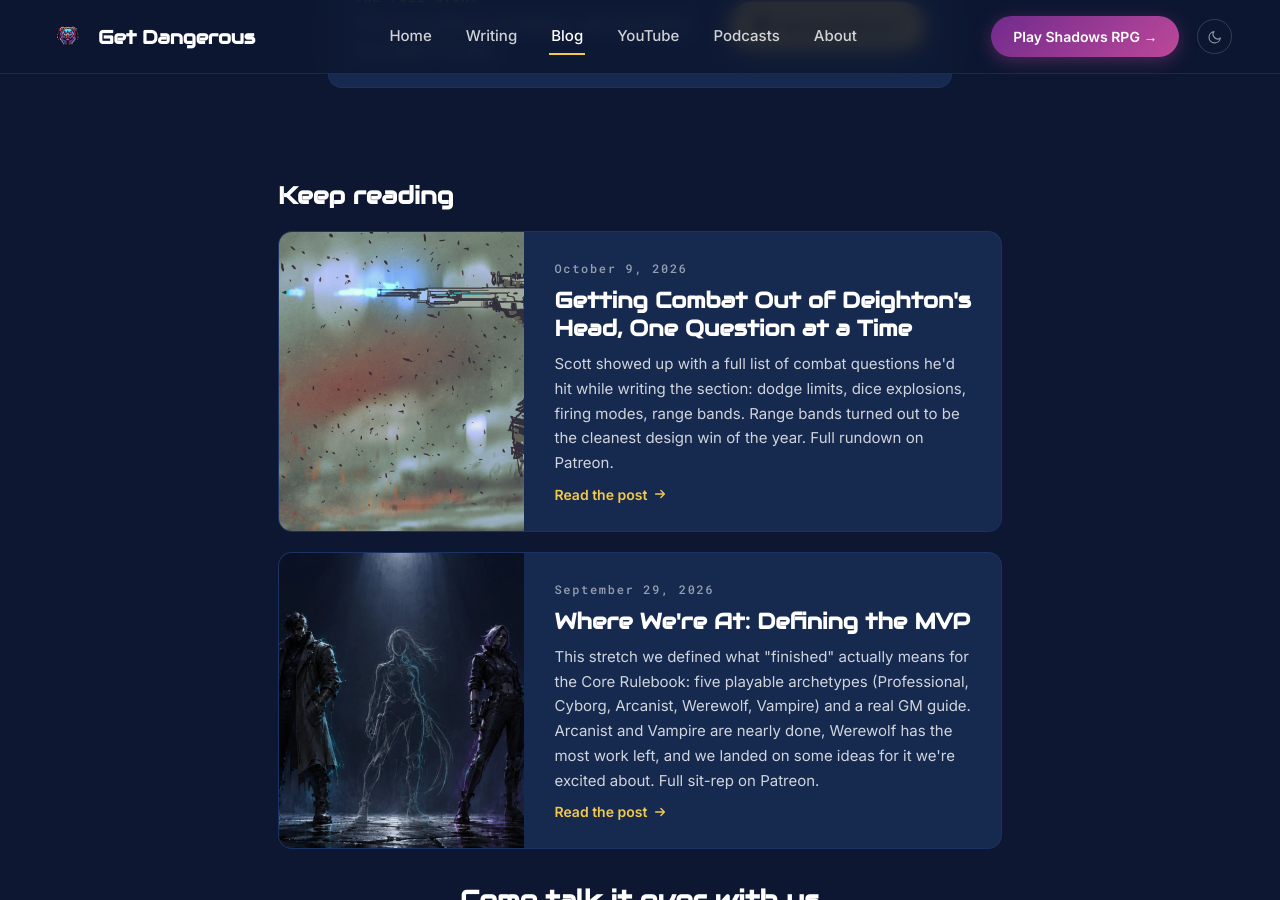
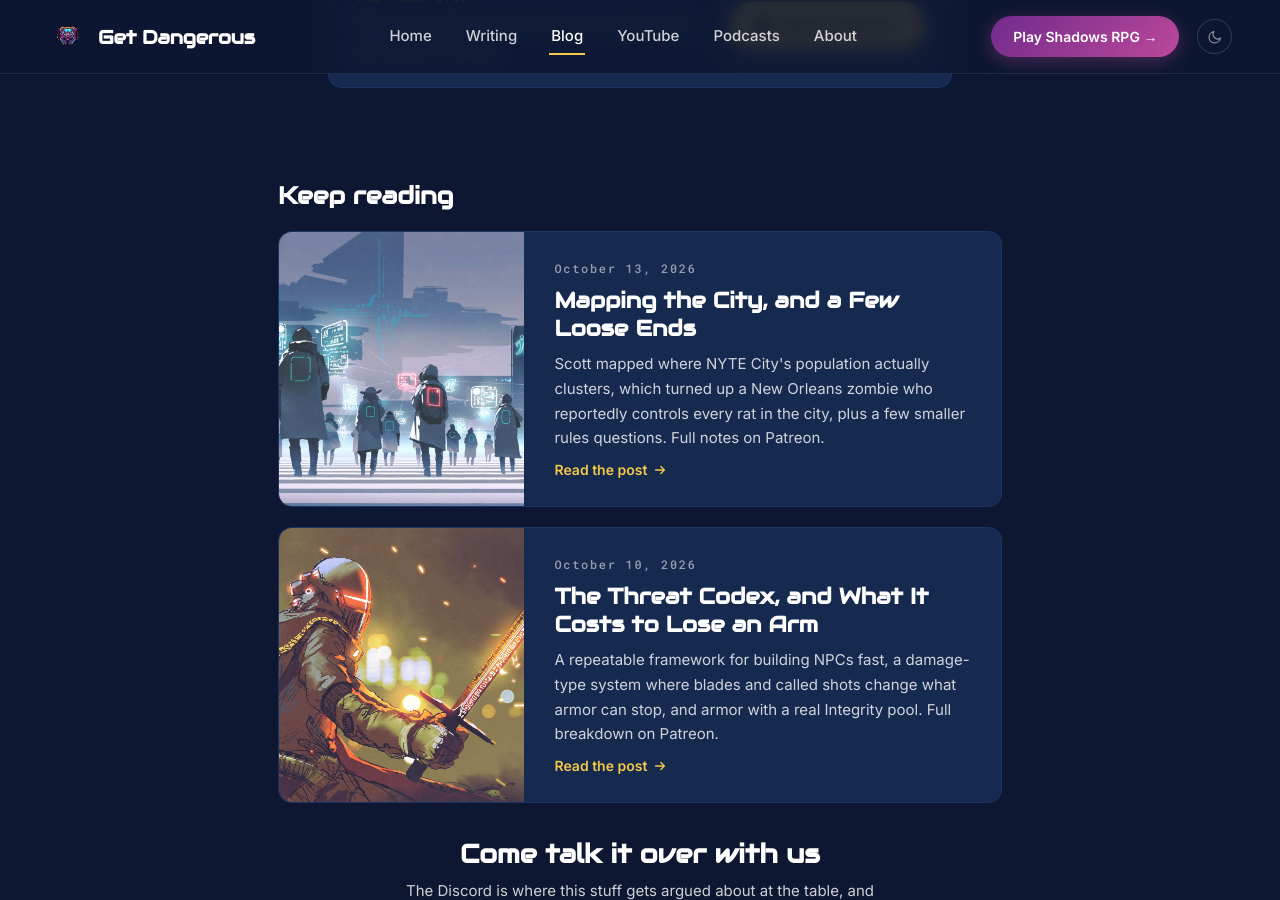
Before and after one commit to kazamuki/GetDangerousGames-Site, a Jekyll site: the page built from _posts/2026-10-06-building-the-cyborg.md, in a window 1280 px wide and 900 px high, scrolled down 723 px. Built offline with Jekyll 4.4.1, drawn with Linux system fonts in a browser that asks for light colours; some of the changed text lies outside the part shown.

Commit message:
Add Threat Codex and Mapping the City blog posts; correct 006/007 dates (#32)
Co-authored-by: Claude Sonnet 5.5 <noreply@anthropic.com>

```diff
--- /dev/null
+++ b/_posts/2026-10-10-the-threat-codex-and-what-it-costs-to-lose-an-arm.md
@@ -0,0 +1,13 @@
+---
+title: "The Threat Codex, and What It Costs to Lose an Arm"
+date: 2026-10-10
+tags: [Shadows]
+image: /assets/images/blog/threat-codex-armor-header.jpg
+patreon: https://www.patreon.com/d33kode/posts/threat-codex-and-170113485
+excerpt: "A repeatable framework for building NPCs fast, a damage-type system where blades and called shots change what armor can stop, and armor with a real Integrity pool. Full breakdown on Patreon."
+description: "Shadows' new NPC-building Threat Codex, damage types that change what armor stops, Protection, Resilience and Integrity, and real limb loss."
+---
+
+Three big systems landed this stretch: a repeatable framework for building NPCs fast (Deighton called it our Monster Manual), a damage-type system where blade attacks and even called shots actually change what armor can stop, and armor mechanics built around Protection, Resilience, and a real Integrity pool that degrades over a fight.
+
+Also: losing a limb in Shadows is a real, tracked thing, not just a debuff. Full breakdown on [Patreon](https://www.patreon.com/d33kode/posts/threat-codex-and-170113485).
--- /dev/null
+++ b/_posts/2026-10-13-mapping-the-city-and-a-few-loose-ends.md
@@ -0,0 +1,13 @@
+---
+title: "Mapping the City, and a Few Loose Ends"
+date: 2026-10-13
+tags: [Shadows]
+image: /assets/images/blog/mapping-the-city-header.jpg
+patreon: https://www.patreon.com/d33kode/posts/mapping-city-and-170113664
+excerpt: "Scott mapped where NYTE City's population actually clusters, which turned up a New Orleans zombie who reportedly controls every rat in the city, plus a few smaller rules questions. Full notes on Patreon."
+description: "Mapping where NYTE City's population clusters, a rat-controlling New Orleans zombie, and small rules questions on headshots, time skips and Advantage."
+---
+
+A quieter stretch: Scott's been mapping where NYTE City's population actually clusters to fill in what's happening beyond the neighborhoods we've already written — which turned up a new name worth knowing, a New Orleans zombie who reportedly controls every rat in the city.
+
+Alongside that, a few smaller rules questions got raised (headshot crits, a new GM term for time skips, Advantage/Disadvantage math) — not every week is a big reveal. Full notes on [Patreon](https://www.patreon.com/d33kode/posts/mapping-city-and-170113664).
```
Also changed, not shown: _posts/2026-10-03-getting-combat-out-of-deightons-head.md (renamed from _posts/2026-10-09-getting-combat-out-of-deightons-head.md, +1 -1 lines), _posts/2026-10-06-building-the-cyborg.md (renamed from _posts/2026-10-10-building-the-cyborg.md, +1 -1 lines), assets/images/blog/mapping-the-city-header.jpg (added), assets/images/blog/threat-codex-armor-header.jpg (added).
